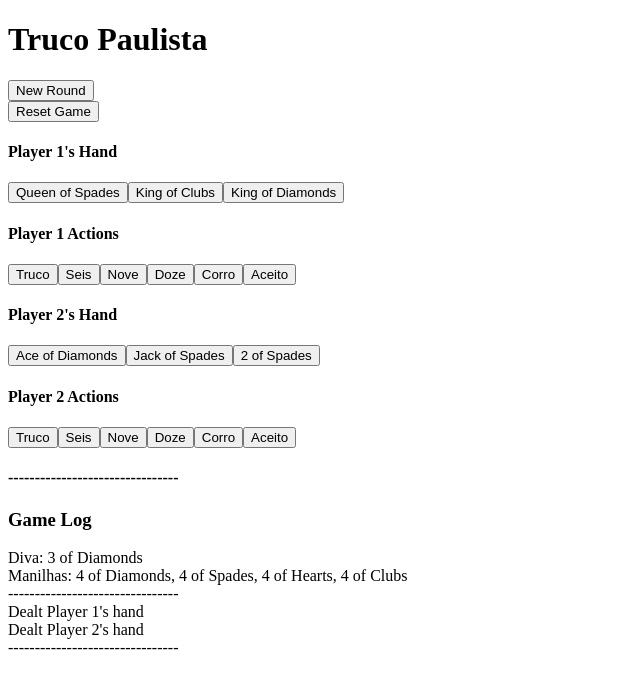
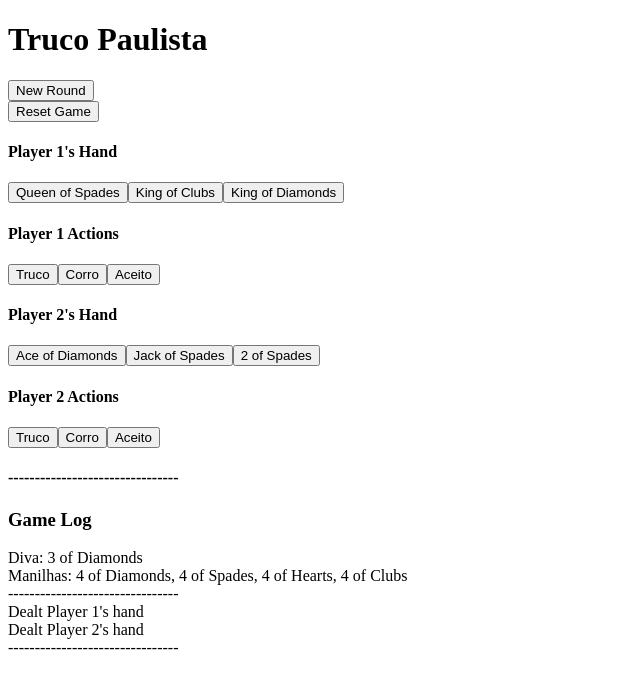
Before and after one commit to CyberRyder/truco, a React (Vite) app: page / in a window 1280 px wide. Both pictures are taken after a click on the button "New Round". Shown: the top 688 px of the page, without its empty margins (0-640 px from the left). Built offline with nearby package versions, Linux system fonts and the light colour scheme.

Commit message:
Conditional actions (#5)
* added game log

* added player win check

* cleanup and optimization

* added scores, winning, betting, folding, and reset

* added conditions to actions

---------

Co-authored-by: RyderMorton <ryder_spyder@mac.mynetworksettings.com>

```diff
--- a/src/App.jsx
+++ b/src/App.jsx
@@ -1,5 +1,7 @@
 import { useState, useEffect } from 'react'
 import './App.css'
+
+//TODO: handle the case where a player folds after setting a bet (truco -> seis -> corro) should give the other player 3, not 6
 
 export default function App() {
   const [isGameStarted, setIsGameStarted] = useState(false)
@@ -12,8 +14,8 @@ export default function App() {
   const [playerOneTrickScore, setPlayerOneTrickScore] = useState(0)
   const [playerTwoTrickScore, setPlayerTwoTrickScore] = useState(0)
   const [deck, setDeck] = useState(JSON.parse(JSON.stringify(startingDeck)))
-  const [bet, setBet] = useState(1)
-  const [betStack, setBetStack] = useState(0)
+  const [bet, setBet] = useState({ value: 1, player: null })
+  const [betStack, setBetStack] = useState({ value: 0, player: null })
   const [playerOneRoundScore, setPlayerOneRoundScore] = useState(0)
   const [playerTwoRoundScore, setPlayerTwoRoundScore] = useState(0)
 
@@ -33,8 +35,8 @@ export default function App() {
     setPlayerTwoPlayStack([])
     setPlayerOneTrickScore(0)
     setPlayerTwoTrickScore(0)
-    setBetStack(0)
-    setBet(1)
+    setBetStack({ value: 0, player: null })
+    setBet({ value: 1, player: null })
     setTrick(1)
 
     // Generate new hands and diva card with player assignment
@@ -61,19 +63,20 @@ export default function App() {
     addToGameLog(`Dealt Player 1's hand`)
     addToGameLog(`Dealt Player 2's hand`)
     addToGameLog(`--------------------------------`)
-
   }
 
   function handlePlayCard(card, player) {
-    if (player === 1 && playerOnePlayStack.length === 0) {
+    if (player === 1 && playerOnePlayStack.length === 0 && betStack.value === 0) {
       setPlayerOnePlayStack([card])
       setPlayerOneHand(prevHand => prevHand.filter(c => c.id !== card.id))
       addToGameLog(`${card.name} played by Player ${player}`)
-    } else if (player === 2 && playerTwoPlayStack.length === 0) {
+    } else if (player === 2 && playerTwoPlayStack.length === 0 && betStack.value === 0) {
       setPlayerTwoPlayStack([card])
       setPlayerTwoHand(prevHand => prevHand.filter(c => c.id !== card.id))
       addToGameLog(`${card.name} played by Player ${player}`)
-    } else {
+    } else if (betStack.value > 0) {
+      addToGameLog(`${card.name} cannot be played (Player ${player} has not bet/accepted)`)
+    } else if (playerOnePlayStack.length > 0 || playerTwoPlayStack.length > 0) {
       addToGameLog(`${card.name} cannot be played (Player ${player} already played this trick)`)
     }
   }
@@ -109,16 +112,16 @@ export default function App() {
       setTrick(1)
       setPlayerOneTrickScore(0)
       setPlayerTwoTrickScore(0)
-      setPlayerOneRoundScore(prevRoundScore => prevRoundScore + bet)
+      setPlayerOneRoundScore(prevRoundScore => prevRoundScore + bet.value)
     } else if (playerTwoTrickScore === 2) {
       addToGameLog(`Player 2 wins the round!`)
       setIsGameStarted(false)
       setTrick(1)
       setPlayerOneTrickScore(0)
       setPlayerTwoTrickScore(0)
-      setPlayerTwoRoundScore(prevRoundScore => prevRoundScore + bet)
+      setPlayerTwoRoundScore(prevRoundScore => prevRoundScore + bet.value)
     }
-  }, [playerOneTrickScore, playerTwoTrickScore])
+  }, [playerOneTrickScore, playerTwoTrickScore, bet])
 
   // Separate useEffect for logging round scores
   useEffect(() => {
@@ -172,10 +175,10 @@ export default function App() {
     addToGameLog(`--------------------------------`)
     if (player === 1) {
       setPlayerTwoTrickScore(2)
-      setBetStack(0)
+      setBetStack({ value: 0, player: null })
     } else if (player === 2) {
       setPlayerOneTrickScore(2)
-      setBetStack(0)
+      setBetStack({ value: 0, player: null })
     } else {
       addToGameLog(`Invalid player`)
     }
@@ -183,23 +186,27 @@ export default function App() {
   }
 
   function handleAccept(player) {
-    addToGameLog(`Player ${player} accepts`)
-    setBet(betStack)
-    setBetStack(0)
+    if (betStack.value > 0) {
+      addToGameLog(`Player ${player} accepts`)
+      setBet({ value: betStack.value, player: player })
+      setBetStack({ value: 0, player: null })
+    } else {
+      addToGameLog(`Player ${player} cannot accept (No bet has been made)`)
+    }
   }
 
-  function handleBet(player, bet) {
-    addToGameLog(`Player ${player} bets ${bet}`)
-    setBetStack(bet)
+  function handleBet(betValue, player) {
+    addToGameLog(`Player ${player} bets ${betValue}`)
+    setBetStack({ value: betValue, player: player })
   }
 
   //TODO: add logic to include accepting
   const playerOneActions = isGameStarted ? (
     <div>
-      <button onClick={() => handleBet(1, 3)}>Truco</button>
-      <button onClick={() => handleBet(1, 6)}>Seis</button>
-      <button onClick={() => handleBet(1, 9)}>Nove</button>
-      <button onClick={() => handleBet(1, 12)}>Doze</button>
+      {(betStack.value === 0 && bet.value === 1) && <button onClick={() => handleBet(3, 1)}>Truco</button>}
+      {((betStack.value === 3 || bet.value === 3) && betStack.player !== 1) && <button onClick={() => handleBet(6, 1)}>Seis</button>}
+      {((betStack.value === 6 || bet.value === 6) && betStack.player !== 1) && <button onClick={() => handleBet(9, 1)}>Nove</button>}
+      {((betStack.value === 9 || bet.value === 9) && betStack.player !== 1) && <button onClick={() => handleBet(12, 1)}>Doze</button>}
       <button onClick={() => handleFold(1)}>Corro</button>
       <button onClick={() => handleAccept(1)}>Aceito</button>
     </div>
@@ -207,10 +214,10 @@ export default function App() {
 
   const playerTwoActions = isGameStarted ? (
     <div>
-      <button onClick={() => handleBet(2, 3)}>Truco</button>
-      <button onClick={() => handleBet(2, 6)}>Seis</button>
-      <button onClick={() => handleBet(2, 9)}>Nove</button>
-      <button onClick={() => handleBet(2, 12)}>Doze</button>
+      {(betStack.value === 0 && bet.value === 1) && <button onClick={() => handleBet(3, 2)}>Truco</button>}
+      {((betStack.value === 3 || bet.value === 3) && betStack.player !== 2) && <button onClick={() => handleBet(6, 2)}>Seis</button>}
+      {((betStack.value === 6 || bet.value === 6) && betStack.player !== 2) && <button onClick={() => handleBet(9, 2)}>Nove</button>}
+      {((betStack.value === 9 || bet.value === 9) && betStack.player !== 2) && <button onClick={() => handleBet(12, 2)}>Doze</button>}
       <button onClick={() => handleFold(2)}>Corro</button>
       <button onClick={() => handleAccept(2)}>Aceito</button>
     </div>
```
